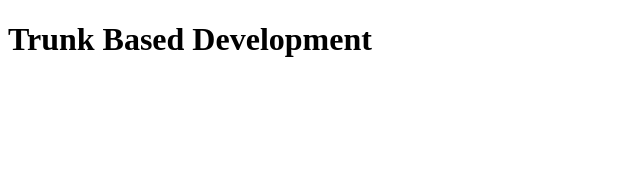
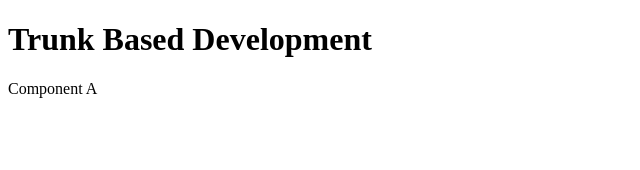
Before and after one commit to diegomarcelino92/trunk-based-development, a React app: page / in a window 1280 px wide. Shown: the top 170 px of the page, without its empty margins (0-640 px from the left). Built offline with nearby package versions, Linux system fonts and the light colour scheme.

Commit message:
Feat/issue 2 (#3)
* feat: adding component a

* feat: adding component a

```diff
--- a/src/app.tsx
+++ b/src/app.tsx
@@ -1,7 +1,9 @@
 import React from 'react'
+import { ComponentA } from './component-a'
 
 export const App: React.FC = () => (
   <div>
     <h1>Trunk Based Development</h1>
+    <ComponentA />
   </div>
 )
--- /dev/null
+++ b/src/component-a.tsx
@@ -0,0 +1,3 @@
+import React from 'react'
+
+export const ComponentA: React.FC = () => <div>Component A</div>
```
